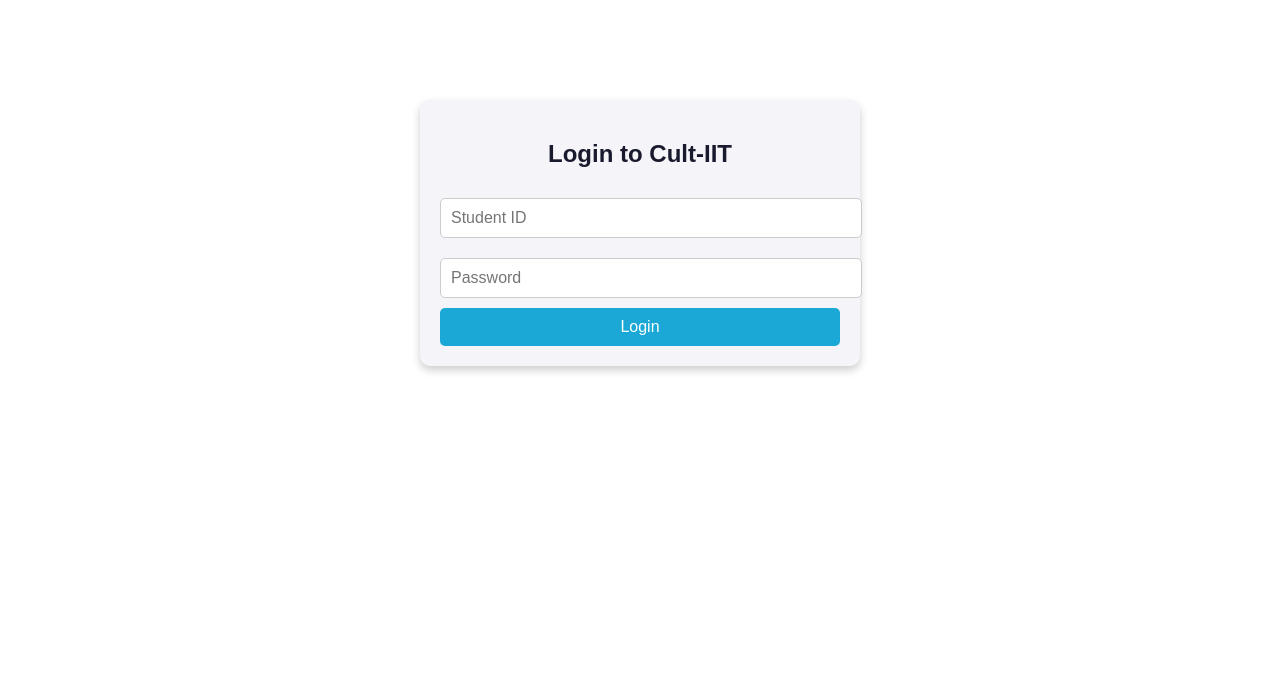
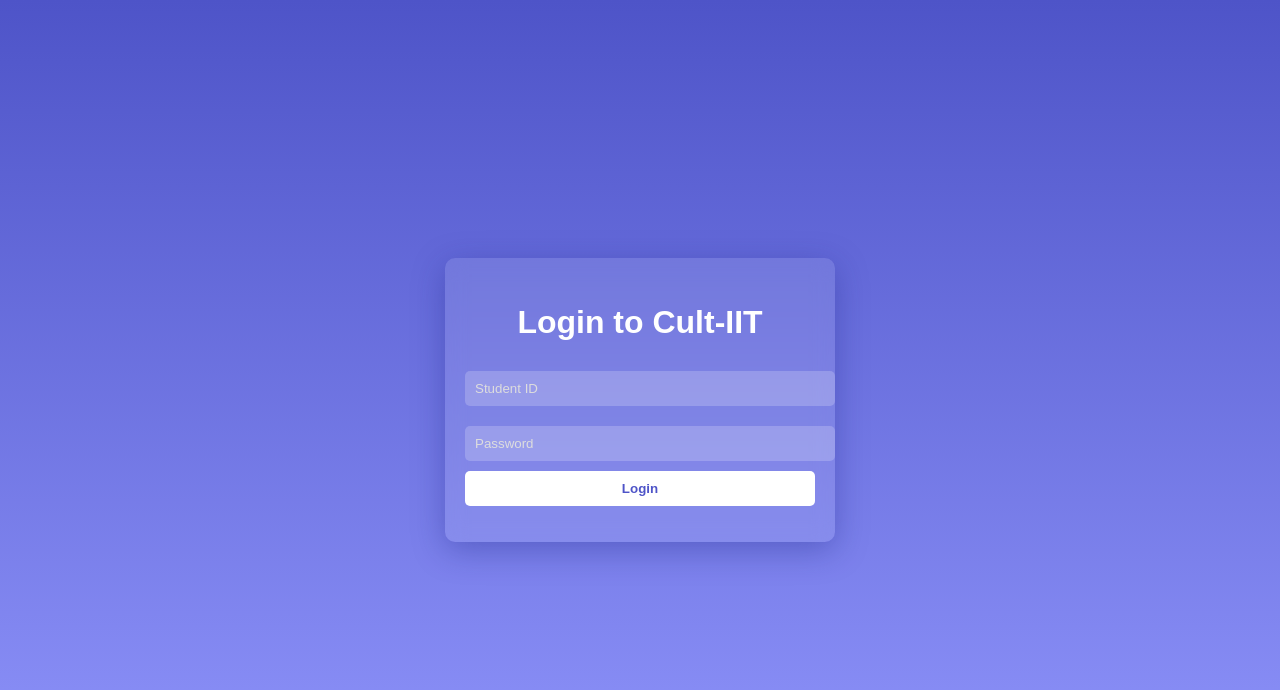
Before and after one commit to Apratim47/CultIIT, a plain HTML site: page login.html in a window 1280 px wide. Drawn offline with Linux system fonts and the light colour scheme.

Commit message:
updated login pg

```diff
--- a/style.css
+++ b/style.css
@@ -121,48 +121,71 @@ footer {
     width: 100%;
     bottom: 0;
 }
-/* Login Page Styles */
+body {
+    background: linear-gradient(to bottom, #4e54c8, #8f94fb);
+    height: 100vh;
+    display: flex;
+    justify-content: center;
+    align-items: center;
+    font-family: Arial, sans-serif;
+    overflow: hidden;
+  }
+
   .login-container {
-    max-width: 400px;
-    margin: 100px auto;
+    background: rgba(255, 255, 255, 0.1);
+    backdrop-filter: blur(10px);
+    border-radius: 10px;
+    box-shadow: 0 8px 32px 0 rgba(31, 38, 135, 0.37);
     padding: 20px;
-    background: #f4f4f9;
-    box-shadow: 0 4px 8px rgba(0, 0, 0, 0.2);
-    border-radius: 10px;
+    width: 350px;
     text-align: center;
+    color: #fff;
   }
 
   .login-container h2 {
+    font-size: 2em;
     margin-bottom: 20px;
-    color: #1a1a2e;
   }
 
-.login-container input {
+  .login-container input[type="text"],
+  .login-container input[type="password"] {
     width: 100%;
     padding: 10px;
     margin: 10px 0;
-    border: 1px solid #ccc;
+    border: none;
     border-radius: 5px;
-    font-size: 16px;
+    background: rgba(255, 255, 255, 0.2);
+    color: #fff;
+  }
+
+  .login-container input[type="text"]::placeholder,
+  .login-container input[type="password"]::placeholder {
+    color: #ddd;
   }
 
   .login-container button {
-    background: #1ba8d7;
-    color: #fff;
+    background: #fff;
+    color: #4e54c8;
+    border: none;
     padding: 10px;
-    border: none;
+    width: 100%;
     border-radius: 5px;
     cursor: pointer;
-    width: 100%;
-    font-size: 16px;
+    font-weight: bold;
   }
 
   .login-container button:hover {
-    background: #137ca1;
+    background: #e0e0e0;
   }
 
-.error-message {
-    color: red;
-    font-size: 14px;
-    display: none;
+  .login-container .options {
+    display: flex;
+    justify-content: space-between;
+    font-size: 0.9em;
+    margin: 15px 0;
   }
+
+  .login-container .options a {
+    color: #fff;
+    text-decoration: none;
+  }
```
Lines whose indentation alone changed are shown as unchanged.
